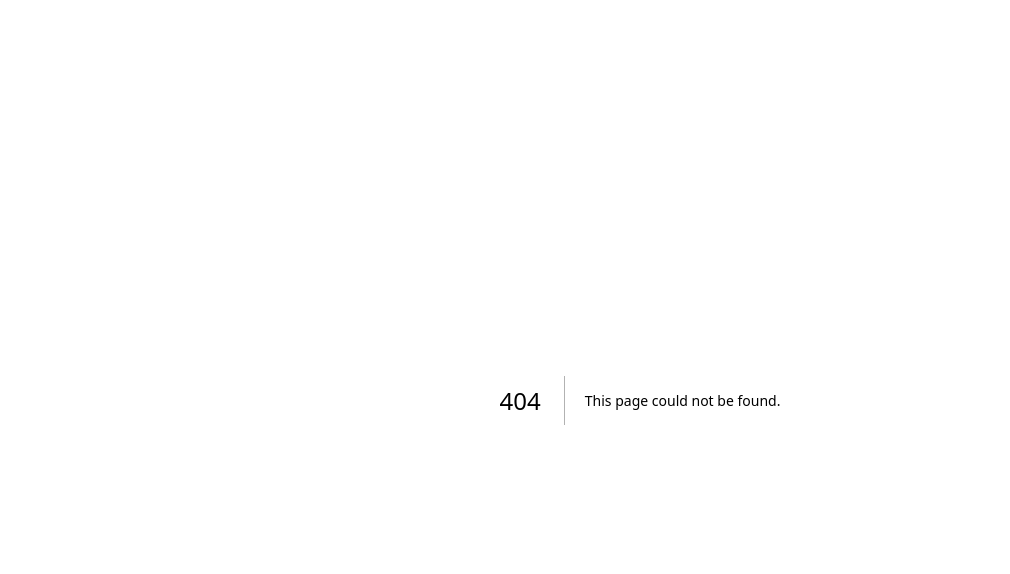
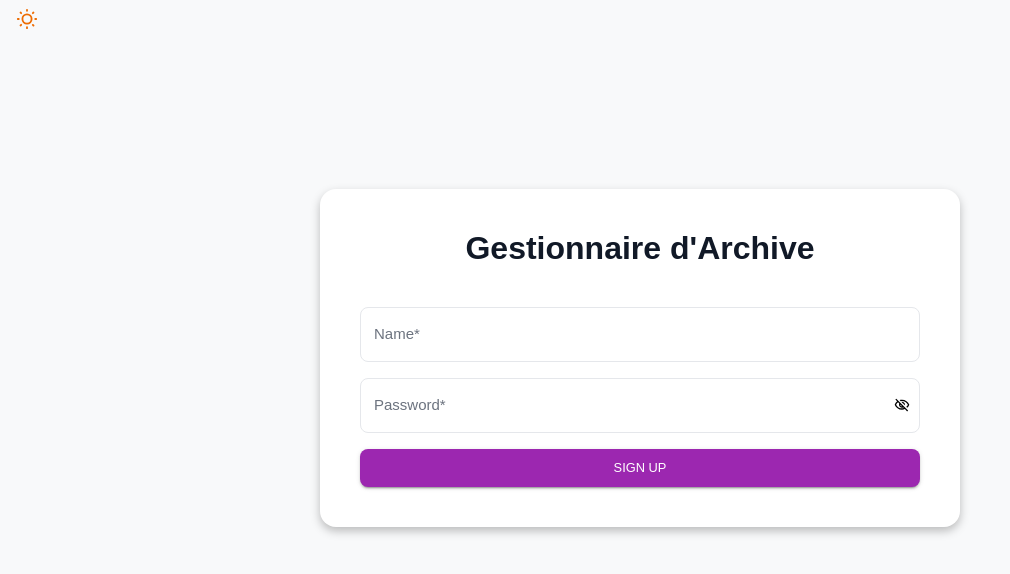
Before and after one commit to mohamedzhioua/Music_Archive, a Next.js app: page /login in a window 1280 px wide. Before the commit this address had no page. Shown: the top 574 px of the page, without its empty margins (0-1010 px from the left). Built offline with nearby package versions, Linux system fonts and the light colour scheme.

Commit message:
adding the login page ,loginform , custom input and button

```diff
--- a/src/app/layout.tsx
+++ b/src/app/layout.tsx
@@ -2,6 +2,7 @@ import type { Metadata } from "next";
 import "./globals.css";
 import ThemeRegistry from "@/theme/ThemeRegistry";
 import ThemeContextProvider from "@/context/ThemeContext";
+import ThemeSwitch from "@/components/theme-switch";
 
 export const metadata: Metadata = {
   title: "Create Next App",
@@ -17,7 +18,10 @@ export default function RootLayout({
     <html lang="en">
       <body>
         <ThemeContextProvider>
-          <ThemeRegistry>{children}</ThemeRegistry>
+          <ThemeRegistry>
+            <ThemeSwitch />
+            {children}
+          </ThemeRegistry>
         </ThemeContextProvider>
       </body>
     </html>
--- /dev/null
+++ b/src/app/login/page.tsx
@@ -0,0 +1,43 @@
+"use client";
+
+import Loginform from "@/components/login-form";
+import { Box, Paper, Typography } from "@mui/material";
+
+const LoginPage = () => {
+  return (
+    <Box
+      sx={{
+        display: "flex",
+        flexDirection: "column",
+        alignItems: "center",
+        justifyContent: "center",
+        width: "100%",
+        height: "80dvh",
+      }}
+    >
+      <Paper
+        sx={{
+          width: "85%",
+          "@media (min-width: 600px)": {
+            width: "50%",
+          },
+          padding: "40px",
+          borderRadius: "16px",
+          boxShadow: "0px 4px 10px rgba(0, 0, 0, 0.25)",
+          color: "primary",
+        }}
+      >
+        <Typography
+          variant="h2"
+          fontWeight="bold"
+          align="center"
+          marginBottom="40px"
+        >
+          {`Gestionnaire d'Archive`}
+        </Typography>
+        <Loginform/>
+      </Paper>
+    </Box>
+  );
+};
+export default LoginPage;
--- a/src/app/page.tsx
+++ b/src/app/page.tsx
@@ -2,9 +2,5 @@ import ThemeSwitch from "@/components/theme-switch";
 import { Typography } from "@mui/material";
 
 export default function Home() {
-  return (
-    <main>
-         <ThemeSwitch />
-      </main>
-  );
+  return <main><Typography>hello world</Typography></main>;
 }
--- /dev/null
+++ b/src/components/login-form.tsx
@@ -0,0 +1,55 @@
+"use client";
+import { Unstable_Grid2 as Grid } from "@mui/material";
+
+import CustomInput from "./ui/CustomInput";
+import CustomButton from "./ui/custom-button";
+
+const Loginform = () => {
+  return (
+    <form noValidate>
+      <Grid container spacing={2}>
+        <Grid xs={12}>
+          <CustomInput
+            label="Name*"
+            placeholder="name"
+            type="text"
+            name="name"
+            // value={values.name}
+            // onChange={handleChange}
+            // onBlur={handleBlur}
+            // error={touched.name && !!(errors.name || serverErrors.name)}
+            // helperText={touched.name && (errors.name || serverErrors.name)}
+          />
+        </Grid>
+        <Grid xs={12}>
+          <CustomInput
+            label="Password*"
+            placeholder="password"
+            type="password"
+            name="password"
+            // value={values.password}
+            // onChange={handleChange}
+            // onBlur={handleBlur}
+            // error={touched.password && !!(errors.password || serverErrors.password)}
+            // helperText={touched.password && (errors.password || serverErrors.password)}
+          />
+        </Grid>
+        <Grid xs={12}>
+          <CustomButton
+            variant="contained"
+            color="secondary"
+            type="submit"
+            // disabled={isSubmitting}
+            fullWidth
+            size="large"
+          >
+            {/* {isSubmitting ? "Sign Up..." : "Continue"} */}
+            sign up
+          </CustomButton>
+        </Grid>
+      </Grid>
+    </form>
+  );
+};
+
+export default Loginform;
--- /dev/null
+++ b/src/components/ui/CustomInput.tsx
@@ -0,0 +1,73 @@
+import TextField, { TextFieldProps } from "@mui/material/TextField";
+import { IconButton, InputAdornment } from "@mui/material";
+import { useState } from "react";
+import EyeOffIcon from "@/icons/closeEye";
+import EyeIcon from "@/icons/openEye";
+interface CustomInputProps extends Omit<TextFieldProps, "onChange" | "onBlur" | "value"> {
+  label?: string;
+  placeholder?: string;
+  type?: string;
+  name?: string;
+  value?: any;
+  onChange?: (event: React.ChangeEvent<HTMLInputElement>) => void;
+  onBlur?: (event: React.FocusEvent<HTMLInputElement>) => void;
+  error?: boolean;
+  required?: boolean;
+  helperText?: string;
+  multiline?: boolean;
+}
+
+const CustomInput: React.FC<CustomInputProps> = ({
+  label,
+  placeholder,
+  type,
+  name,
+  value,
+  onChange,
+  onBlur,
+  error,
+  helperText,
+  multiline,
+  required,
+}) => {
+  const [showPassword, setShowPassword] = useState<boolean>(false);
+
+  const handleClickShowPassword = (): void => {
+    setShowPassword(!showPassword);
+  };
+  return (
+    <TextField
+      inputProps={{ style: { fontSize: 15 } }}
+      InputLabelProps={{ style: { fontSize: 15 } }}
+      required={required}
+      label={label}
+      placeholder={placeholder}
+      type={showPassword ? "text" : type}
+      name={name}
+      variant="outlined"
+      fullWidth
+      value={value}
+      onChange={onChange}
+      onBlur={onBlur}
+      error={error}
+      helperText={helperText}
+      multiline={multiline}
+      InputProps={
+        type === "password" ?
+          {
+            endAdornment: (
+              <InputAdornment position="end">
+                <IconButton edge="end" onClick={handleClickShowPassword}>
+                {showPassword ? <EyeIcon /> : <EyeOffIcon />}
+                </IconButton>
+              </InputAdornment>
+            )
+          }
+          : undefined
+      }
+
+    />
+  );
+};
+
+export default CustomInput;
--- /dev/null
+++ b/src/components/ui/custom-button.tsx
@@ -0,0 +1,21 @@
+import React from "react";
+import { Button, ButtonProps } from "@mui/material";
+
+interface CustomButtonProps extends ButtonProps {
+  variant?: "contained" | "outlined";
+  target?: string;
+}
+
+const CustomButton: React.FC<CustomButtonProps> = ({
+  variant = "contained",
+  children,
+  ...props
+}) => {
+  return (
+    <Button variant={variant} {...props}>
+      {children}
+    </Button>
+  );
+};
+
+export default CustomButton;
--- /dev/null
+++ b/src/icons/closeEye.tsx
@@ -0,0 +1,23 @@
+export default function EyeOffIcon() {
+  return (
+    <svg
+      xmlnsXlink="http://www.w3.org/1999/xlink"
+      xmlns="http://www.w3.org/2000/svg"
+      width="16"
+      height="16"
+      className="icon-e"
+      id="icon-e"
+    >
+      <defs>
+        <symbol id="icon__EyeOff" viewBox="0 0 24 24">
+          <path
+            d="M0 0h24v24H0V0zm0 0h24v24H0V0zm0 0h24v24H0V0zm0 0h24v24H0V0z"
+            fill="none"
+          ></path>
+          <path d="M12 6c3.79 0 7.17 2.13 8.82 5.5-.59 1.22-1.42 2.27-2.41 3.12l1.41 1.41c1.39-1.23 2.49-2.77 3.18-4.53C21.27 7.11 17 4 12 4c-1.27 0-2.49.2-3.64.57l1.65 1.65C10.66 6.09 11.32 6 12 6zm-1.07 1.14L13 9.21c.57.25 1.03.71 1.28 1.28l2.07 2.07c.08-.34.14-.7.14-1.07C16.5 9.01 14.48 7 12 7c-.37 0-.72.05-1.07.14zM2.01 3.87l2.68 2.68C3.06 7.83 1.77 9.53 1 11.5 2.73 15.89 7 19 12 19c1.52 0 2.98-.29 4.32-.82l3.42 3.42 1.41-1.41L3.42 2.45 2.01 3.87zm7.5 7.5l2.61 2.61c-.04.01-.08.02-.12.02-1.38 0-2.5-1.12-2.5-2.5 0-.05.01-.08.01-.13zm-3.4-3.4l1.75 1.75c-.23.55-.36 1.15-.36 1.78 0 2.48 2.02 4.5 4.5 4.5.63 0 1.23-.13 1.77-.36l.98.98c-.88.24-1.8.38-2.75.38-3.79 0-7.17-2.13-8.82-5.5.7-1.43 1.72-2.61 2.93-3.53z"></path>
+        </symbol>
+      </defs>
+      ²<use xlinkHref="#icon__EyeOff"></use>
+    </svg>
+  );
+}
--- /dev/null
+++ b/src/icons/openEye.tsx
@@ -0,0 +1,25 @@
+export default function EyeIcon () {
+    return (
+        <svg
+        xmlnsXlink="http://www.w3.org/1999/xlink"
+        xmlns="http://www.w3.org/2000/svg"
+        width="16"
+        height="16"
+        className="icon-e"
+        id="icon-e"
+
+      >
+        <defs>
+          <symbol id="icon__Eye" viewBox="0 0 24 24">
+            <path
+              fillRule="evenodd"
+              clipRule="evenodd"
+              d="M1 12C2.73 7.61 7 4.5 12 4.5C17 4.5 21.27 7.61 23 12C21.27 16.39 17 19.5 12 19.5C7 19.5 2.73 16.39 1 12ZM20.82 12C19.17 8.63 15.79 6.5 12 6.5C8.21 6.5 4.83 8.63 3.18 12C4.83 15.37 8.21 17.5 12 17.5C15.79 17.5 19.17 15.37 20.82 12ZM12 9.5C13.38 9.5 14.5 10.62 14.5 12C14.5 13.38 13.38 14.5 12 14.5C10.62 14.5 9.5 13.38 9.5 12C9.5 10.62 10.62 9.5 12 9.5ZM7.5 12C7.5 9.52 9.52 7.5 12 7.5C14.48 7.5 16.5 9.52 16.5 12C16.5 14.48 14.48 16.5 12 16.5C9.52 16.5 7.5 14.48 7.5 12Z"
+              fill="#212338"
+            />
+          </symbol>
+        </defs>
+        <use xlinkHref="#icon__Eye" />
+      </svg>
+    )
+}
```
Also changed, not shown: src/lib/types.ts (added).
